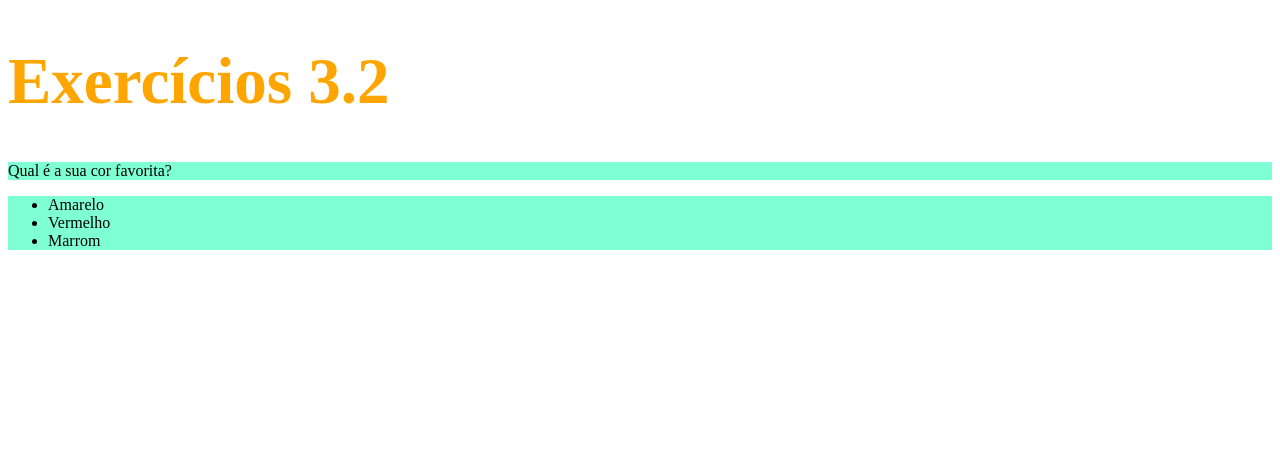
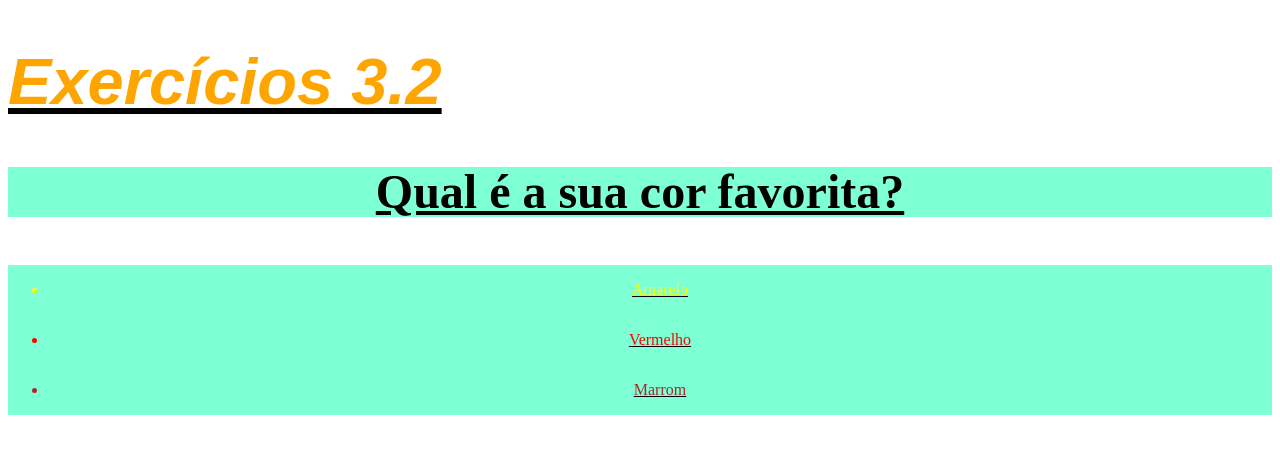
Before and after one commit to LucasMLara/Trybe_Exercises, a plain HTML site: page bloco3/dia2/indeCSS1.html in a window 1280 px wide. Drawn offline with Linux system fonts and the light colour scheme.

Commit message:
Primeiros Passos de CSS - Parte II

```diff
--- a/bloco3/dia2/indeCSS1.html
+++ b/bloco3/dia2/indeCSS1.html
@@ -9,6 +9,8 @@
 
           font-size: 65px;
           color: orange;
+          font-family: sans-serif;
+          font-style: italic;
 
       }
 
@@ -21,7 +23,36 @@
       .pul {
 
           background-color: aquamarine;
+          text-align: center;
+          line-height: 50px;
+      }
 
+      p {
+          font-weight:600;
+          font-size: 3em;
+      }
+
+      body {
+
+          font-size: 16px;
+          text-decoration: underline;
+      }
+
+      #ylw {
+
+        color: yellow;
+
+      }
+
+      #rd {
+
+        color: red;
+
+      }
+
+      #brw {
+
+        color: brown
 
       }
 
@@ -33,9 +64,9 @@
     <h1>Exercícios 3.2</h1>
     <p class="pul">Qual é a sua cor favorita?</p>
     <ul class="pul">
-      <li>Amarelo</li>
-      <li>Vermelho</li>
-      <li>Marrom</li>
+      <li id="ylw">Amarelo</li>
+      <li id="rd">Vermelho</li>
+      <li id="brw">Marrom</li>
     </ul>
     </body>
 </html>
```
